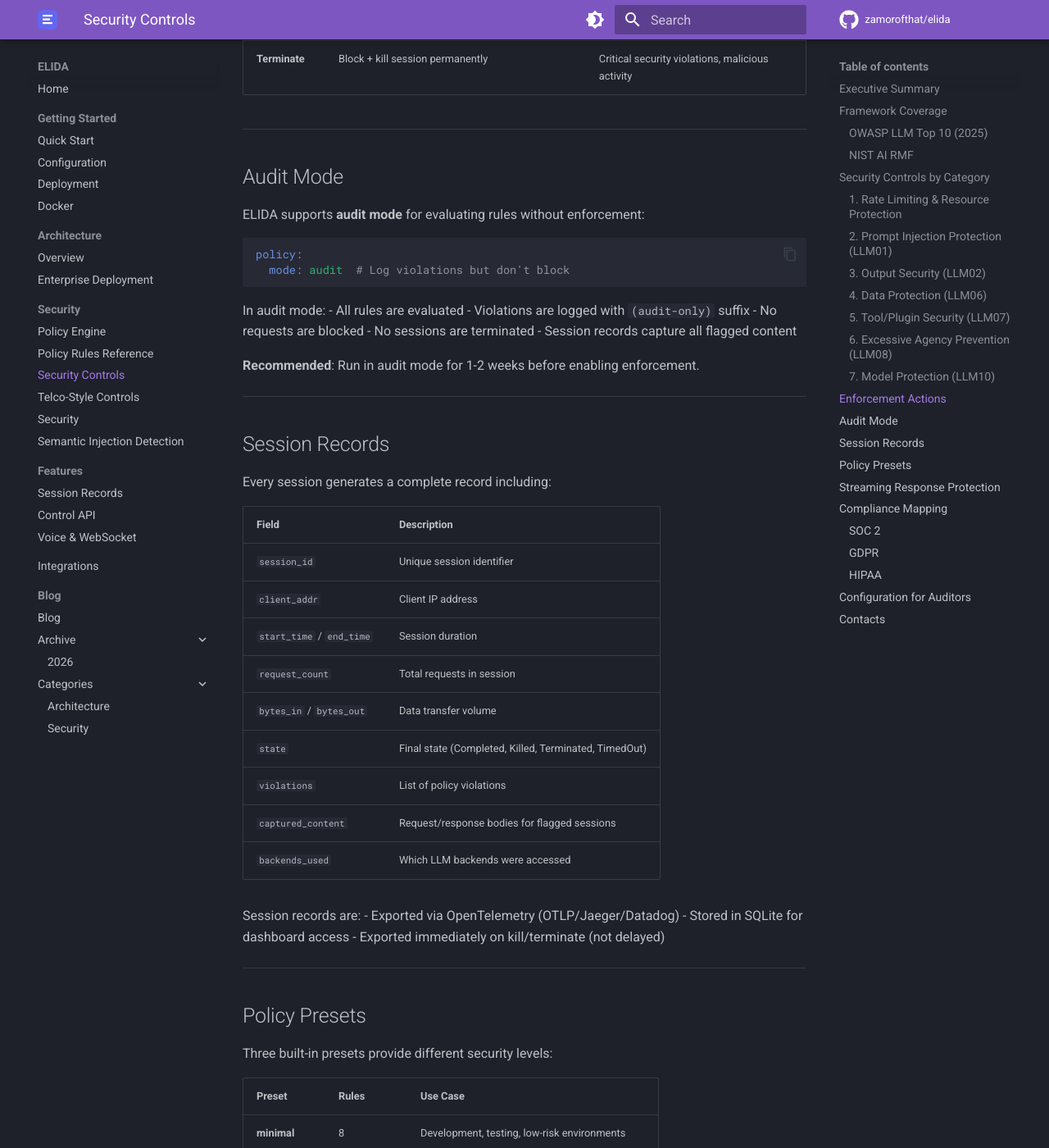
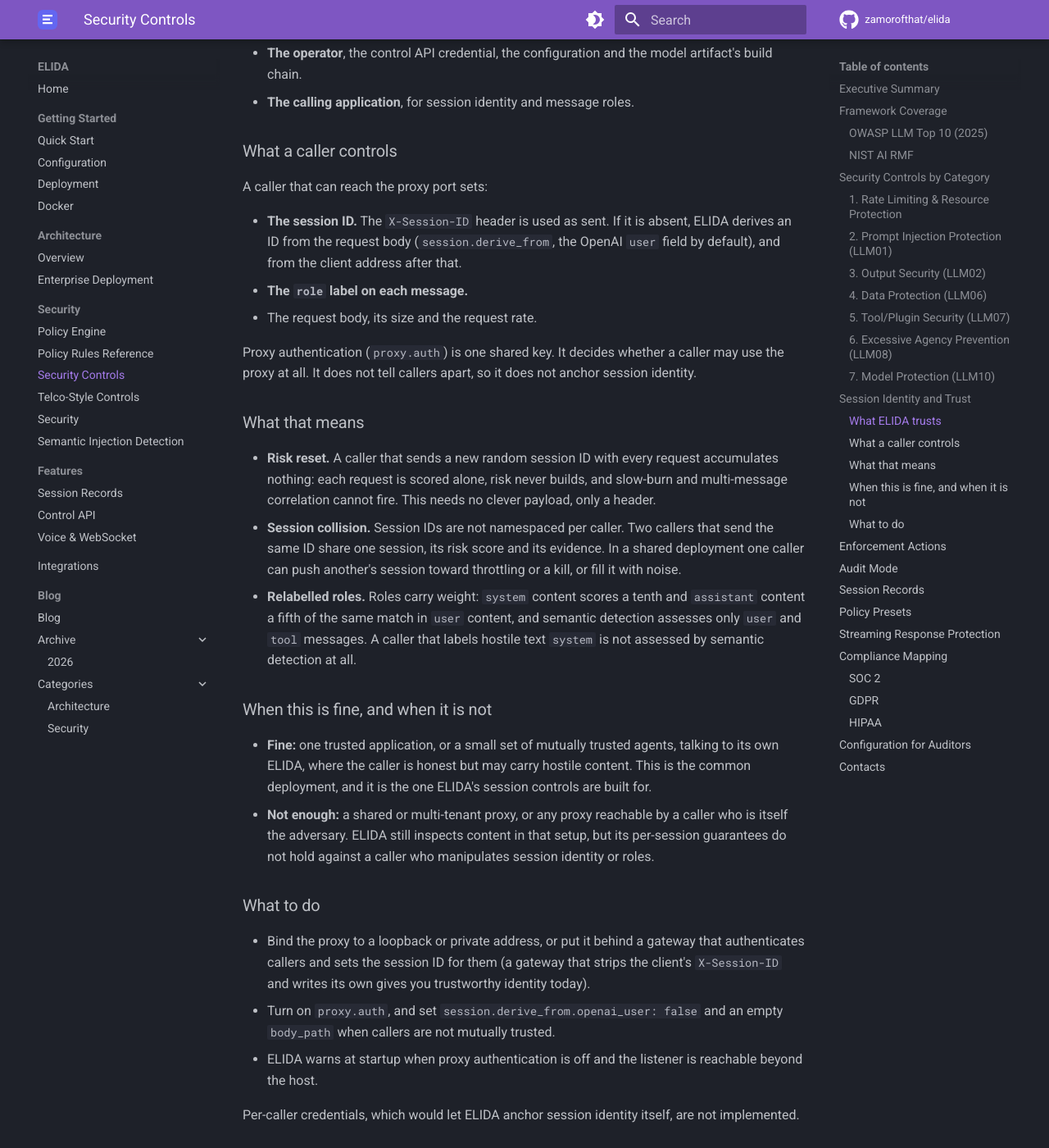
Before and after one commit to zamorofthat/elida, an MkDocs documentation site: the page built from docs/security-controls.md, in a window 1280 px wide and 1400 px high, scrolled down 4920 px. Shown: the whole window at 82% size. Built offline with MkDocs 1.6.1 and Material for MkDocs 9.7.7, drawn with Linux system fonts in a browser that asks for light colours; comment, search, counter and statistics services are not loaded; some of the changed text lies outside the part shown.

Commit message:
feat(config): warn when a reachable proxy has no authentication, and document session trust

```diff
--- a/docs/security-controls.md
+++ b/docs/security-controls.md
@@ -141,6 +141,74 @@ ELIDA provides a security control plane for AI agent traffic with:
 | `systematic_probing` | Brute force enumeration attempts | Flag |
 
 ---
+
+## Session Identity and Trust
+
+ELIDA's per-session controls (cumulative risk, the risk ladder, temporal
+correlation, the kill switch, and the evidence kept for each session) all hang
+off one key: the session ID. ELIDA decides what a caller may do on the
+assumption that the caller does not choose its own key. Read this section
+before exposing the proxy to anyone you do not trust.
+
+### What ELIDA trusts
+
+- **The operator**, the control API credential, the configuration and the model
+  artifact's build chain.
+- **The calling application**, for session identity and message roles.
+
+### What a caller controls
+
+A caller that can reach the proxy port sets:
+
+- **The session ID.** The `X-Session-ID` header is used as sent. If it is
+  absent, ELIDA derives an ID from the request body (`session.derive_from`, the
+  OpenAI `user` field by default), and from the client address after that.
+- **The `role` label on each message.**
+- The request body, its size and the request rate.
+
+Proxy authentication (`proxy.auth`) is one shared key. It decides whether a
+caller may use the proxy at all. It does not tell callers apart, so it does not
+anchor session identity.
+
+### What that means
+
+- **Risk reset.** A caller that sends a new random session ID with every
+  request accumulates nothing: each request is scored alone, risk never
+  builds, and slow-burn and multi-message correlation cannot fire. This needs
+  no clever payload, only a header.
+- **Session collision.** Session IDs are not namespaced per caller. Two callers
+  that send the same ID share one session, its risk score and its evidence. In
+  a shared deployment one caller can push another's session toward throttling
+  or a kill, or fill it with noise.
+- **Relabelled roles.** Roles carry weight: `system` content scores a tenth and
+  `assistant` content a fifth of the same match in `user` content, and semantic
+  detection assesses only `user` and `tool` messages. A caller that labels
+  hostile text `system` is not assessed by semantic detection at all.
+
+### When this is fine, and when it is not
+
+- **Fine:** one trusted application, or a small set of mutually trusted agents,
+  talking to its own ELIDA, where the caller is honest but may carry hostile
+  content. This is the common deployment, and it is the one ELIDA's session
+  controls are built for.
+- **Not enough:** a shared or multi-tenant proxy, or any proxy reachable by a
+  caller who is itself the adversary. ELIDA still inspects content in that
+  setup, but its per-session guarantees do not hold against a caller who
+  manipulates session identity or roles.
+
+### What to do
+
+- Bind the proxy to a loopback or private address, or put it behind a gateway
+  that authenticates callers and sets the session ID for them (a gateway that
+  strips the client's `X-Session-ID` and writes its own gives you
+  trustworthy identity today).
+- Turn on `proxy.auth`, and set `session.derive_from.openai_user: false` and an
+  empty `body_path` when callers are not mutually trusted.
+- ELIDA warns at startup when proxy authentication is off and the listener is
+  reachable beyond the host.
+
+Per-caller credentials, which would let ELIDA anchor session identity itself,
+are not implemented.
 
 ## Enforcement Actions
 
```
Also changed, not shown: CHANGELOG.md (+7 -0 lines), 2 other files.
